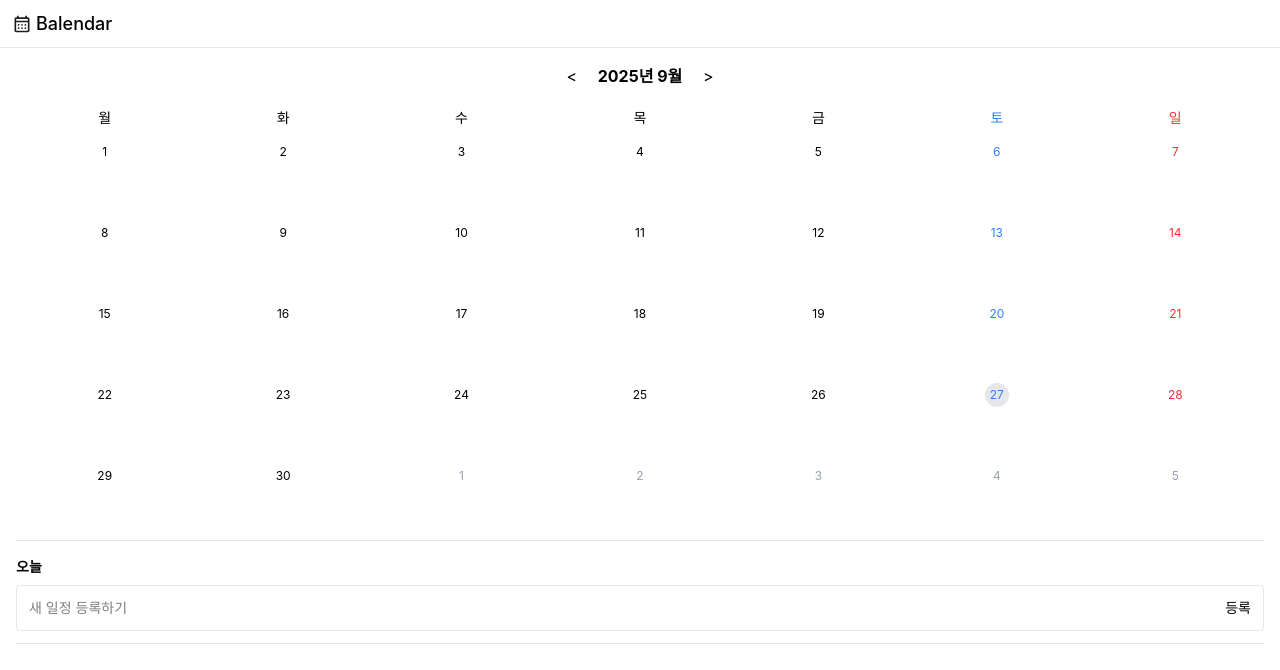
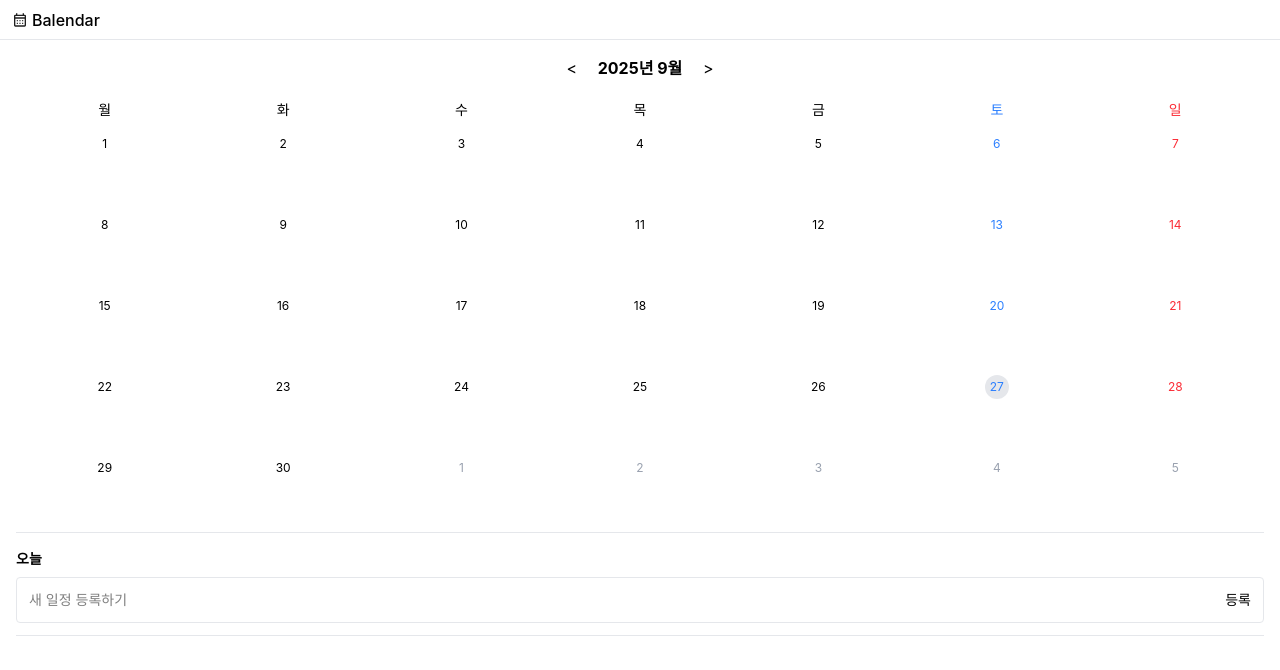
Before and after one commit to beurmuz/balendar, a React (Vite) app: page / in a window 1280 px wide. Shown: the top 670 px of the page. Built offline with nearby package versions, Linux system fonts and the light colour scheme; a web font is replaced by a local one.

Commit message:
#10 [style] Header CSS 수정

```diff
--- a/src/shared/ui/Header.tsx
+++ b/src/shared/ui/Header.tsx
@@ -2,11 +2,11 @@ import calendarLogo from "@/assets/images/calendar_logo.svg";
 
 export default function Header() {
   return (
-    <header className="w-full flex items-center h-12 px-3 py-2  border-b border-gray-200 gap-1 ">
+    <header className="w-full flex items-center h-10 px-3 py-2  border-b border-gray-200 gap-1 ">
       <div>
-        <img src={calendarLogo} alt="Calendar Logo" className="h-5 w-5" />
+        <img src={calendarLogo} alt="Calendar Logo" className="h-4 w-4" />
       </div>
-      <h1 className="text-lg font-medium">Balendar</h1>
+      <h1 className="text-base font-medium">Balendar</h1>
     </header>
   );
 }
```
